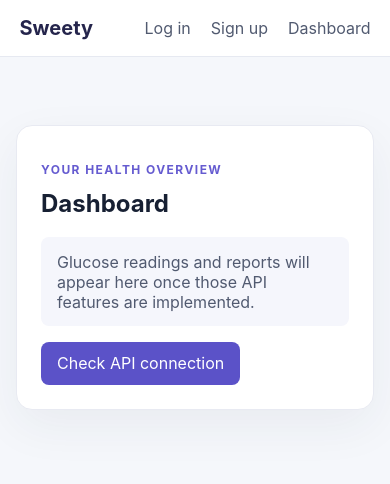
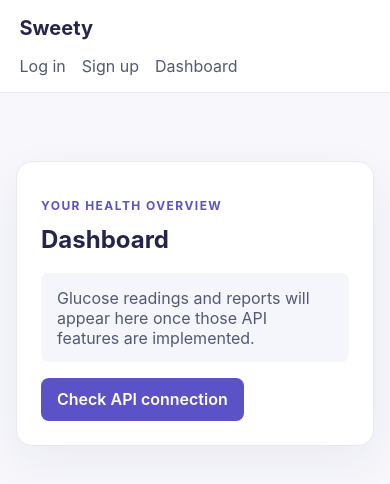
Before and after one commit to GOURAVSHUKLA/Blood-Glucose-Tracker, a React (Vite) app in the folder frontend/: page /dashboard in a window 390 px wide. Shown: the top 484 px of the page. Built offline with nearby package versions, Linux system fonts and the light colour scheme; no server answers.

Commit message:
feat: refactor UI components and styles, replace section tags with Card component, and update global styles

```diff
--- a/frontend/src/App.jsx
+++ b/frontend/src/App.jsx
@@ -8,7 +8,7 @@ export default function App() {
     <BrowserRouter>
       <header className="site-header">
         <Link className="brand" to="/">Sweety</Link>
-        <nav aria-label="Main navigation">
+        <nav className="site-nav" aria-label="Main navigation">
           <Link to="/login">Log in</Link>
           <Link to="/signup">Sign up</Link>
           <Link to="/dashboard">Dashboard</Link>
--- /dev/null
+++ b/frontend/src/components/Button.jsx
@@ -0,0 +1,9 @@
+export default function Button({ children, className = "", ...props }) {
+  const classes = ["button", className].filter(Boolean).join(" ");
+
+  return (
+    <button className={classes} {...props}>
+      {children}
+    </button>
+  );
+}
--- /dev/null
+++ b/frontend/src/components/Card.jsx
@@ -0,0 +1,5 @@
+export default function Card({ children, className = "" }) {
+  const classes = ["card", className].filter(Boolean).join(" ");
+
+  return <section className={classes}>{children}</section>;
+}
--- a/frontend/src/main.jsx
+++ b/frontend/src/main.jsx
@@ -1,7 +1,7 @@
 import React from "react";
 import ReactDOM from "react-dom/client";
 import App from "./App.jsx";
-import "./styles.css";
+import "./styles/global.css";
 
 ReactDOM.createRoot(document.getElementById("root")).render(
   <React.StrictMode>
--- a/frontend/src/pages/Dashboard.jsx
+++ b/frontend/src/pages/Dashboard.jsx
@@ -1,4 +1,6 @@
 import { apiRequest } from "../services/api.js";
+import Button from "../components/Button.jsx";
+import Card from "../components/Card.jsx";
 import FeatureNotice from "../components/FeatureNotice.jsx";
 
 export default function Dashboard() {
@@ -12,13 +14,13 @@ export default function Dashboard() {
   }
 
   return (
-    <section className="card">
+    <Card>
       <p className="eyebrow">Your health overview</p>
       <h1>Dashboard</h1>
       <FeatureNotice>
         Glucose readings and reports will appear here once those API features are implemented.
       </FeatureNotice>
-      <button type="button" onClick={checkApi}>Check API connection</button>
-    </section>
+      <Button type="button" onClick={checkApi}>Check API connection</Button>
+    </Card>
   );
 }
--- a/frontend/src/pages/Login.jsx
+++ b/frontend/src/pages/Login.jsx
@@ -1,15 +1,16 @@
 import { Link } from "react-router-dom";
+import Card from "../components/Card.jsx";
 import FeatureNotice from "../components/FeatureNotice.jsx";
 
 export default function Login() {
   return (
-    <section className="card">
+    <Card>
       <p className="eyebrow">Welcome back</p>
       <h1>Log in</h1>
       <FeatureNotice>
         Authentication screens will be connected when the auth API is implemented.
       </FeatureNotice>
       <p><Link to="/signup">Create an account</Link></p>
-    </section>
+    </Card>
   );
 }
--- a/frontend/src/pages/Signup.jsx
+++ b/frontend/src/pages/Signup.jsx
@@ -1,15 +1,16 @@
 import { Link } from "react-router-dom";
+import Card from "../components/Card.jsx";
 import FeatureNotice from "../components/FeatureNotice.jsx";
 
 export default function Signup() {
   return (
-    <section className="card">
+    <Card>
       <p className="eyebrow">Get started</p>
       <h1>Create an account</h1>
       <FeatureNotice>
         Account registration will be connected when the auth API is implemented.
       </FeatureNotice>
       <p><Link to="/login">Already have an account? Log in</Link></p>
-    </section>
+    </Card>
   );
 }
--- a/frontend/src/styles.css
+++ /dev/null
@@ -1,96 +0,0 @@
-:root {
-  font-family: Inter, ui-sans-serif, system-ui, -apple-system, BlinkMacSystemFont, "Segoe UI", sans-serif;
-  color: #172033;
-  background: #f5f7fb;
-  font-synthesis: none;
-  text-rendering: optimizeLegibility;
-}
-
-* {
-  box-sizing: border-box;
-}
-
-body {
-  min-width: 320px;
-  min-height: 100vh;
-  margin: 0;
-}
-
-a {
-  color: #5b52c8;
-}
-
-.site-header {
-  display: flex;
-  align-items: center;
-  justify-content: space-between;
-  padding: 1rem clamp(1rem, 5vw, 4rem);
-  background: #fff;
-  border-bottom: 1px solid #e6e9f1;
-}
-
-.brand {
-  color: #25254c;
-  font-size: 1.25rem;
-  font-weight: 750;
-  text-decoration: none;
-}
-
-nav {
-  display: flex;
-  gap: 1.25rem;
-}
-
-nav a {
-  color: #515a70;
-  text-decoration: none;
-}
-
-main {
-  display: grid;
-  min-height: calc(100vh - 60px);
-  place-items: start center;
-  padding: clamp(2rem, 8vh, 5rem) 1rem;
-}
-
-.card {
-  width: min(100%, 38rem);
-  padding: clamp(1.5rem, 5vw, 3rem);
-  background: #fff;
-  border: 1px solid #e8eaf2;
-  border-radius: 1rem;
-  box-shadow: 0 1rem 3rem rgb(35 43 75 / 6%);
-}
-
-.eyebrow {
-  color: #655bd0;
-  font-size: 0.75rem;
-  font-weight: 700;
-  letter-spacing: 0.12em;
-  text-transform: uppercase;
-}
-
-h1 {
-  margin-top: 0.5rem;
-}
-
-.feature-notice {
-  padding: 0.9rem 1rem;
-  color: #515a70;
-  background: #f5f6fc;
-  border-radius: 0.5rem;
-}
-
-button {
-  padding: 0.7rem 1rem;
-  color: #fff;
-  font: inherit;
-  background: #5b52c8;
-  border: 0;
-  border-radius: 0.5rem;
-  cursor: pointer;
-}
-
-button:hover {
-  background: #4940b2;
-}
--- /dev/null
+++ b/frontend/src/styles/global.css
@@ -0,0 +1,147 @@
+:root {
+  font-family: Inter, ui-sans-serif, system-ui, -apple-system, BlinkMacSystemFont, "Segoe UI", sans-serif;
+  color: #25254c;
+  background: #f7f7fc;
+  font-synthesis: none;
+  text-rendering: optimizeLegibility;
+
+  --color-brand: #5b52c8;
+  --color-brand-hover: #4940b2;
+  --color-heading: #25254c;
+  --color-text: #515a70;
+  --color-muted: #777f91;
+  --color-page: #f7f7fc;
+  --color-surface: #fff;
+  --color-border: #e8eaf2;
+  --color-notice: #f5f6fc;
+  --space-page: clamp(1rem, 5vw, 4rem);
+  --radius-card: 1rem;
+  --radius-control: 0.5rem;
+  --shadow-card: 0 1rem 3rem rgb(35 43 75 / 6%);
+}
+
+* {
+  box-sizing: border-box;
+}
+
+body {
+  min-width: 320px;
+  min-height: 100vh;
+  margin: 0;
+}
+
+#root {
+  display: flex;
+  min-height: 100vh;
+  flex-direction: column;
+}
+
+a {
+  color: var(--color-brand);
+}
+
+a:focus-visible,
+button:focus-visible {
+  outline: 3px solid rgb(91 82 200 / 35%);
+  outline-offset: 3px;
+}
+
+.site-header {
+  display: flex;
+  align-items: center;
+  justify-content: space-between;
+  gap: 1rem;
+  padding: 1rem var(--space-page);
+  background: var(--color-surface);
+  border-bottom: 1px solid var(--color-border);
+}
+
+.brand {
+  color: var(--color-heading);
+  font-size: 1.25rem;
+  font-weight: 750;
+  text-decoration: none;
+}
+
+.site-nav {
+  display: flex;
+  flex-wrap: wrap;
+  gap: 1.25rem;
+}
+
+.site-nav a {
+  color: var(--color-text);
+  text-decoration: none;
+}
+
+.site-nav a:hover {
+  color: var(--color-brand);
+}
+
+main {
+  display: grid;
+  flex: 1;
+  place-items: start center;
+  padding: clamp(2rem, 8vh, 5rem) 1rem;
+}
+
+.card {
+  width: min(100%, 38rem);
+  padding: clamp(1.5rem, 5vw, 3rem);
+  background: var(--color-surface);
+  border: 1px solid var(--color-border);
+  border-radius: var(--radius-card);
+  box-shadow: var(--shadow-card);
+}
+
+.eyebrow {
+  color: var(--color-brand);
+  font-size: 0.75rem;
+  font-weight: 700;
+  letter-spacing: 0.12em;
+  text-transform: uppercase;
+}
+
+h1 {
+  margin-top: 0.5rem;
+  color: var(--color-heading);
+}
+
+.feature-notice {
+  padding: 0.9rem 1rem;
+  color: var(--color-text);
+  background: var(--color-notice);
+  border-radius: var(--radius-control);
+}
+
+.button {
+  padding: 0.7rem 1rem;
+  color: #fff;
+  font: inherit;
+  font-weight: 600;
+  background: var(--color-brand);
+  border: 0;
+  border-radius: var(--radius-control);
+  cursor: pointer;
+  transition: background-color 150ms ease;
+}
+
+.button:hover {
+  background: var(--color-brand-hover);
+}
+
+.button:disabled {
+  cursor: not-allowed;
+  opacity: 0.65;
+}
+
+@media (max-width: 480px) {
+  .site-header {
+    align-items: flex-start;
+    flex-direction: column;
+  }
+
+  .site-nav {
+    gap: 0.75rem 1rem;
+  }
+}
```
